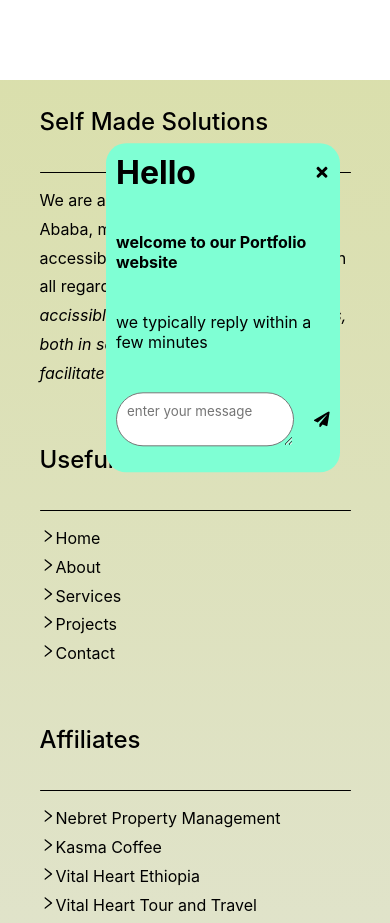
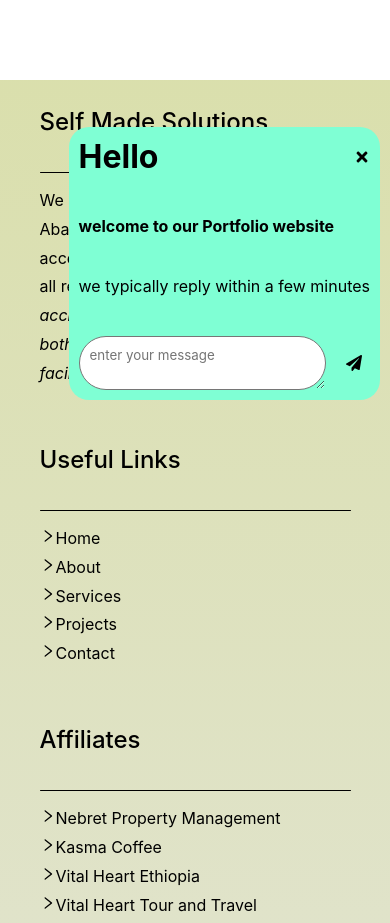
Before and after one commit to 123nol/self_made_solutions, a React (Create React App) app: page / in a window 390 px wide. Shown: the part 980-1903 px from the top of the page. Built offline with nearby package versions, Linux system fonts and the light colour scheme.

Commit message:
popup sizing update

```diff
--- a/src/index.css
+++ b/src/index.css
@@ -637,8 +637,9 @@
   position: fixed;
   bottom: 50px;
   right: 50px;
-  width: 20vw;
-  height: 30vh;
+  width: fit-content;
+  height: fit-content;
+  padding: 50px;
   display: flex;
   flex-direction: column;
   gap: 40px;
@@ -690,26 +691,10 @@
 
 
 }
-/* .send{
-  position:absolute;
-  right: 7px;
-  bottom: 30px;
-} */
-@media screen and (max-width:1490px) {
+@media screen and (max-width:900px){
   .chat{
-    width: 30vw;
-    height: 35vh;
+    right:10px;
+    bottom:10px;
   }
+
 }
-@media screen and (max-width:800px) {
-  .chat{
-    width: 40vw;
-    height: 35vh;
-  }
-}
-@media screen and (max-width:500px) {
-  .chat{
-    width: 60vw;
-    height: 39vh;
-  }
-}
```
